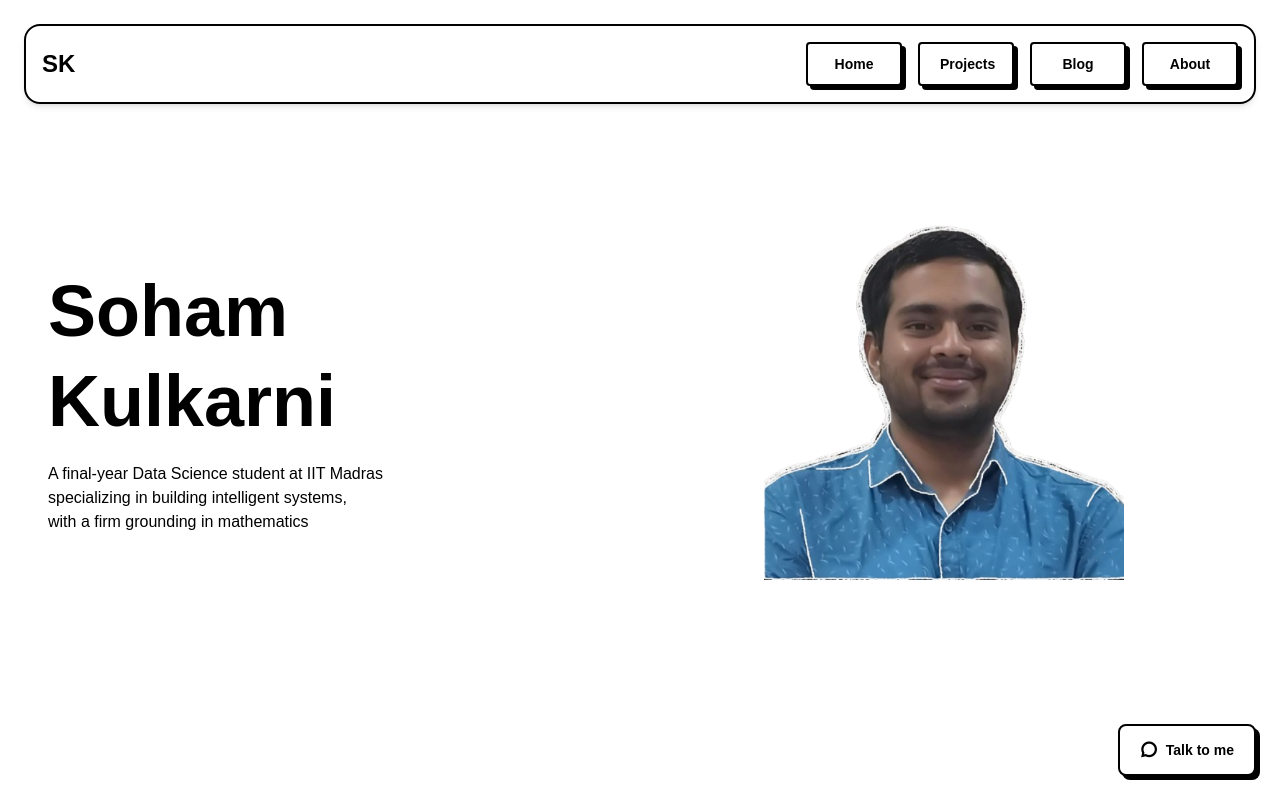
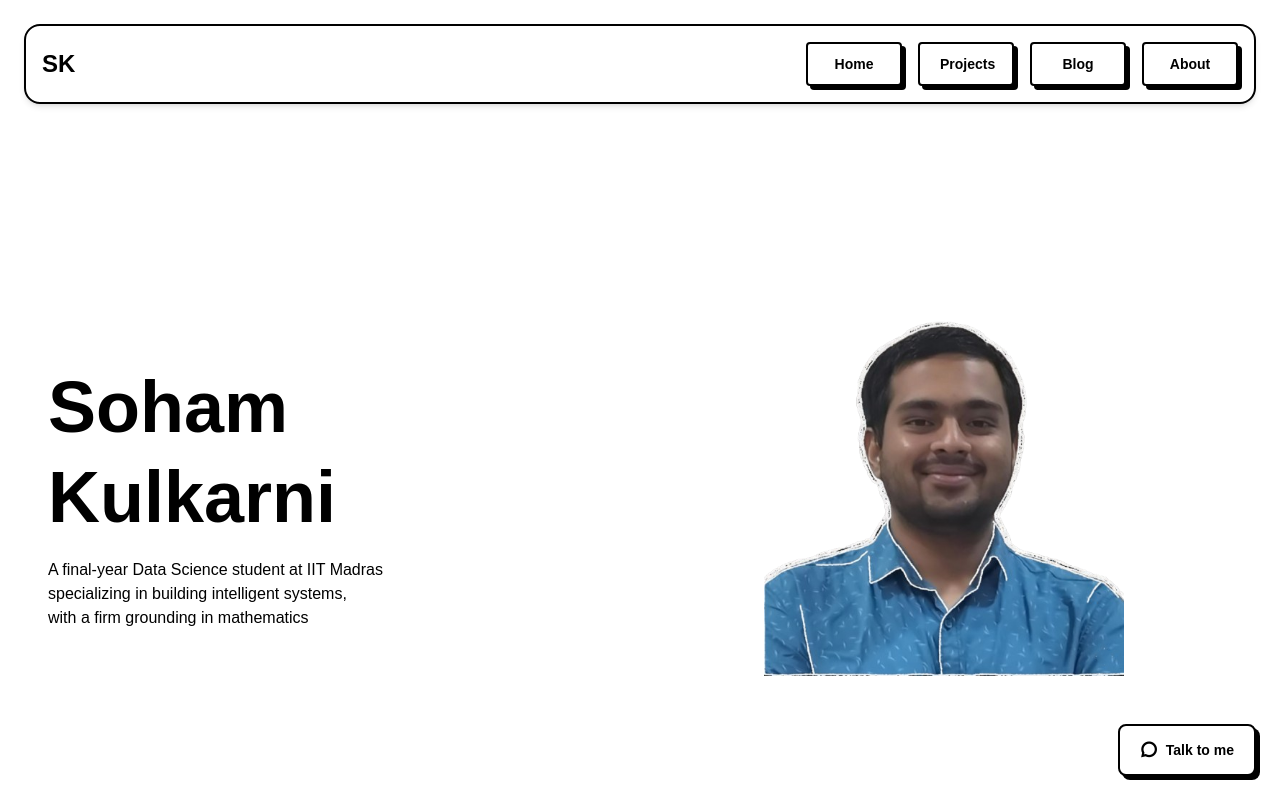
Before and after one commit to KSoham-dev/portfolio_site, a Vue app in the folder frontend/: page / in a window 1280 px wide. Shown: the top 800 px of the page. Built offline with nearby package versions, Linux system fonts and the light colour scheme; a web font is replaced by a local one.

Commit message:
Update App.vue: Enhanced UI

```diff
--- a/frontend/src/App.vue
+++ b/frontend/src/App.vue
@@ -28,7 +28,7 @@ onUnmounted(() => {
   document.removeEventListener('mousedown', handleClickOutside);
 });
 
-// --- New logic for collapsible navbar ---
+// Logic for collapsible navbar
 const isNavMenuOpen = ref(false);
 
 const toggleNavMenu = () => {
@@ -106,7 +106,7 @@ const toggleNavMenu = () => {
     </button>
   </div>
 
-  <main>
+  <main class="pt-28 md:pt-24">
     <div id="home" class="content-section min-h-screen p-4 md:p-8 flex flex-col md:flex-row items-center">
       <div class="w-full md:w-1/2 p-4">
         <h1 class="text-7xl font-bold mb-4 leading-tight">
```
